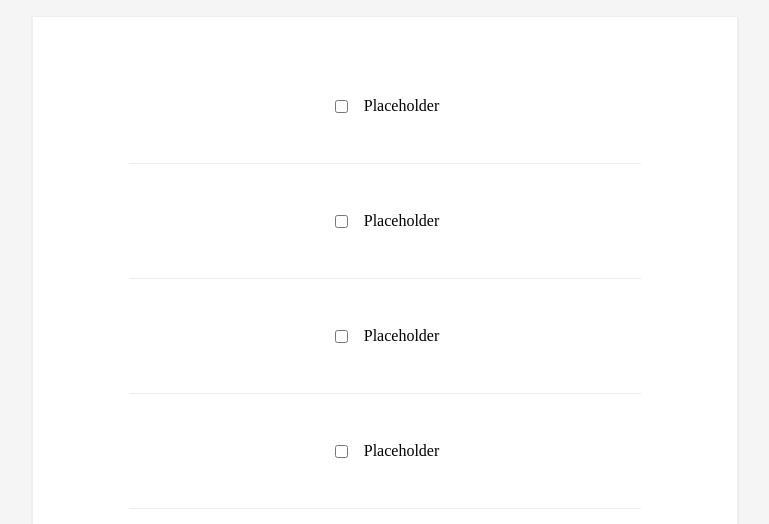
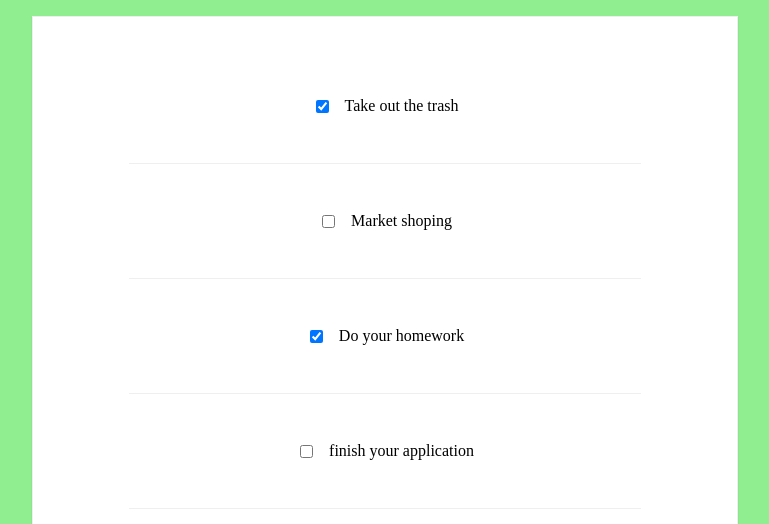
Before and after one commit to Piotrn-87/React-ToDo-App, a React app: page / in a window 1280 px wide. Shown: the top 524 px of the page, without its empty margins (255-1024 px from the left). Built offline with nearby package versions, Linux system fonts and the light colour scheme.

Commit message:
Feat: Trainnig js.map on TodoApp

```diff
--- a/src/MyApp.css
+++ b/src/MyApp.css
@@ -1,5 +1,5 @@
 body {
-    background: whitesmoke;
+    background: lightgreen;
     padding: 0;
     margin: 0;
     box-sizing: border-box;
--- a/src/MyApp.js
+++ b/src/MyApp.js
@@ -1,29 +1,31 @@
-import React from "react"
-
-import TodoApp from './TodoApp'
-import './MyApp.css'
+import React from "react";
+import TodoApp from "./TodoApp";
+import "./MyApp.css";
+import todosData from "./todosData";
 
 function MyApp() {
   const date = new Date();
   const hours = date.getHours();
   let timeOfday;
 
-    if (hours >= 9 && hours < 12) {
+  if (hours >= 9 && hours <= 11) {
     timeOfday = "Morning";
-    } else if (hours >= 13 && hours < 20) {
+  } else if (hours >= 12 && hours < 20) {
     timeOfday = "Aternoon";
   } else {
     timeOfday = "Night";
   }
+
+  const todoItems = todosData.map(item => (
+    <TodoApp key={item.key} item={item} />
+  ));
+
   return (
-        <div className="todo-list" >
-            <TodoApp />
-            <TodoApp />
-            <TodoApp />
-            <TodoApp />
-            <h1 className="todo-list__text" > It is {timeOfday}</h1>
-        </div >
-    )
+    <div className="todo-list">
+      {todoItems}
+      <h1 className="todo-list__text"> It is {timeOfday}</h1>
+    </div>
+  );
 }
 
-export default MyApp
+export default MyApp;
--- a/src/TodoApp.js
+++ b/src/TodoApp.js
@@ -1,12 +1,16 @@
-import React from 'react'
+import React from "react";
 
-function TodoApp() {
-    return (
-        <div className="todo-item">
-            <input className="todo-item__input" type="checkbox"></input>
-            <p className="todo-item__paragraph"> Placeholder </p>
-        </div>
-    )
+function TodoApp(props) {
+  return (
+    <div className="todo-item">
+      <input
+        className="todo-item__input"
+        type="checkbox"
+        checked={props.item.completed}
+      ></input>
+      <p className="todo-item__paragraph"> {props.item.text} </p>
+    </div>
+  );
 }
 
-export default TodoApp
+export default TodoApp;
--- /dev/null
+++ b/src/todosData.js
@@ -0,0 +1,28 @@
+const todosData = [
+  {
+    id: 1,
+    text: "Take out the trash",
+    completed: true
+  },
+  {
+    id: 2,
+    text: "Market shoping",
+    completed: false
+  },
+  {
+    id: 3,
+    text: "Do your homework",
+    completed: true
+  },
+  {
+    id: 4,
+    text: "finish your application",
+    completed: false
+  },
+  {
+    id: 5,
+    text: "send CV to softwareHouse",
+    comleted: false
+  }
+];
+export default todosData;
```
Lines whose indentation alone changed are shown as unchanged.
